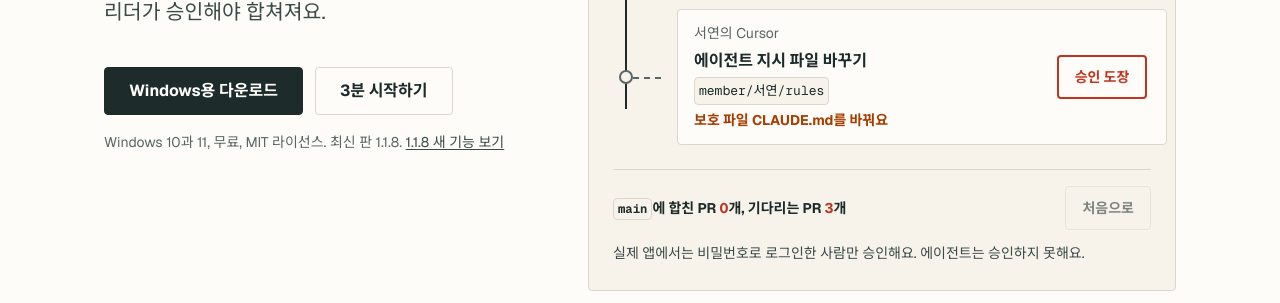
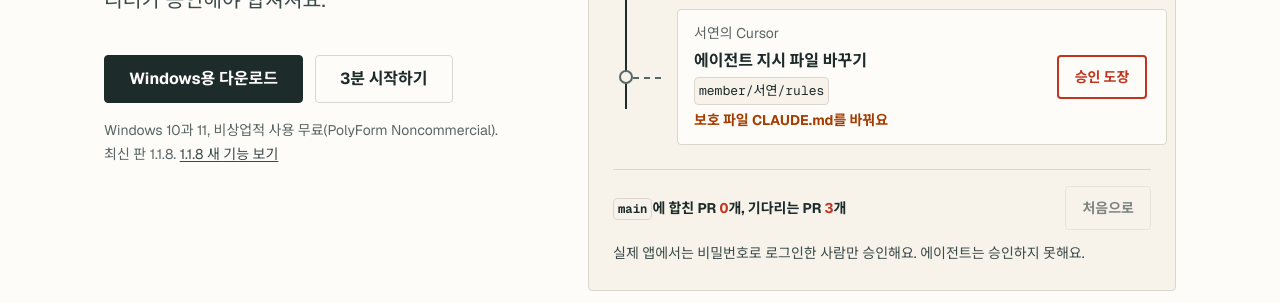
Before and after one commit to Dawnilove/Beot, a plain HTML site: page docs/index.html in a window 1280 px wide. Shown: the part 497-800 px from the top of the page. Drawn offline with Linux system fonts and the light colour scheme; no server answers.

Commit message:
라이선스: MIT → PolyForm Noncommercial 1.0.0 (상업적 사용은 개발자 허락 필요, 이전 판 포함)

```diff
--- a/docs/index.html
+++ b/docs/index.html
@@ -201,7 +201,7 @@ td { color: var(--color-ink-2); }
     <h1 id="hero-h">AI 에이전트와 일하는 팀을 위한 프로젝트 서버</h1>
     <p class="lead">팀원마다 자기 AI 에이전트로 일해요. 결과는 리더가 승인해야 합쳐져요.</p>
     <div class="actions"><a class="btn" href="https://github.com/Dawnilove/Beot/releases/latest" data-dl>Windows용 다운로드</a><a class="btn btn--quiet" href="#start">3분 시작하기</a></div>
-    <p class="hero-meta">Windows 10과 11, 무료, MIT 라이선스. 최신 판 <span id="ver">1.1.8</span>. <a href="#new">1.1.8 새 기능 보기</a></p>
+    <p class="hero-meta">Windows 10과 11, 비상업적 사용 무료(PolyForm Noncommercial). 최신 판 <span id="ver">1.1.8</span>. <a href="#new">1.1.8 새 기능 보기</a></p>
   </div>
 
   <div class="desk" id="desk">
@@ -369,7 +369,7 @@ td { color: var(--color-ink-2); }
 <footer class="foot"><div class="container">
   <div>
     <div class="foot-mark"><img src="images/beot-icon.svg" alt="" width="48" height="48">벗</div>
-    <p>판 <span id="ver2">1.1.8</span>, MIT 라이선스</p>
+    <p>판 <span id="ver2">1.1.8</span>, PolyForm Noncommercial 라이선스</p>
   </div>
   <ul><li><a href="https://github.com/Dawnilove/Beot">GitHub</a></li><li><a href="https://github.com/Dawnilove/Beot/issues">문제 알리기</a></li></ul>
 </div></footer>
```
Also changed, not shown: 2 other files.
